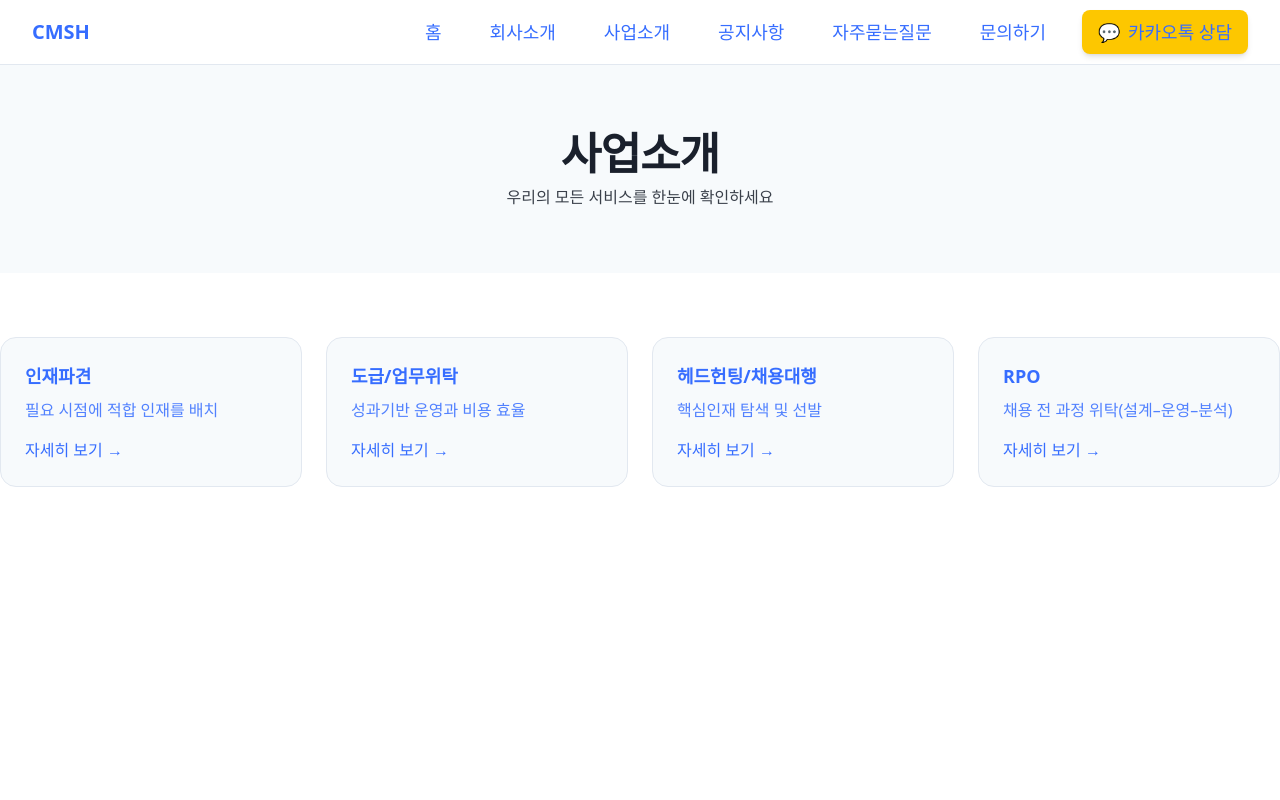
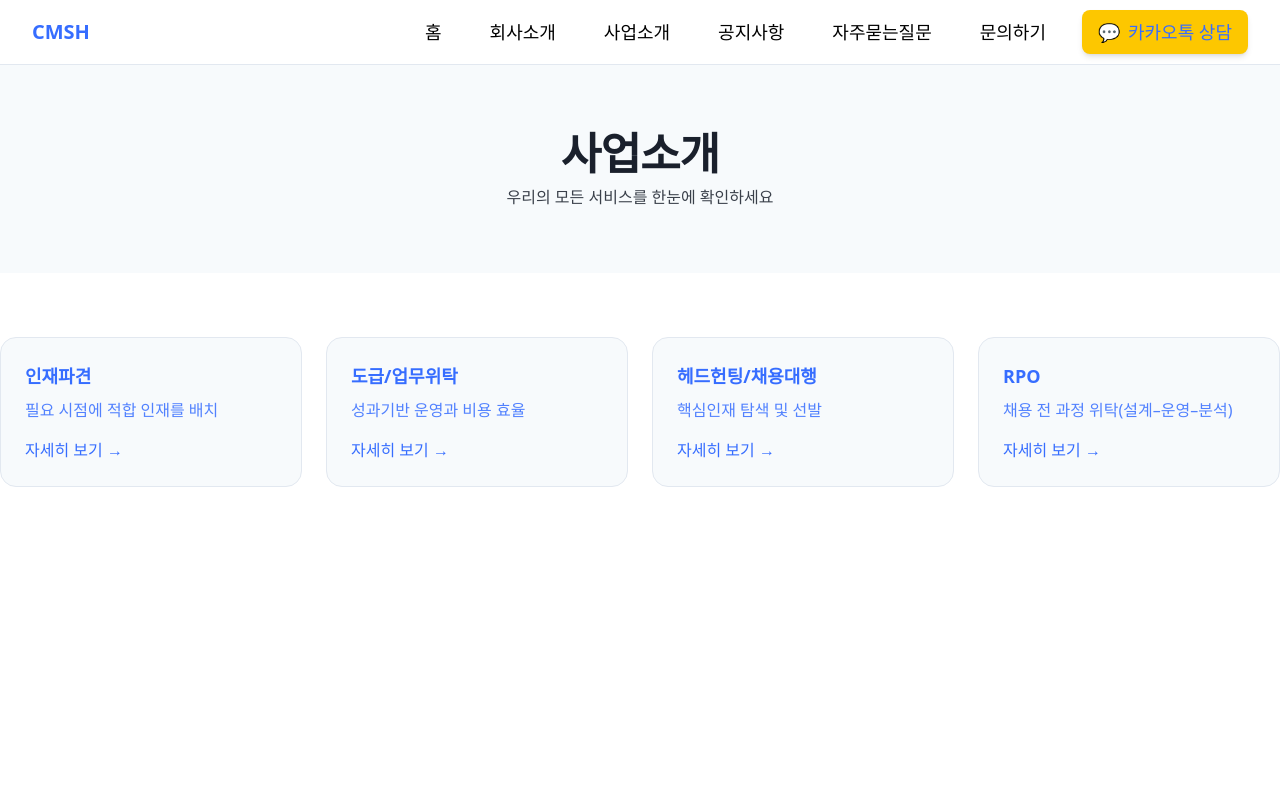
Before and after one commit to 0915cmsh/0915cmsh-website, a Next.js app: page / in a window 1280 px wide. Shown: the top 800 px of the page. Built offline with nearby package versions, Linux system fonts and the light colour scheme.

Commit message:
메뉴 색상 수정: 전역 CSS 우선순위 문제 해결하여 검정색으로 강제 적용

```diff
--- a/src/components/Header.tsx
+++ b/src/components/Header.tsx
@@ -8,22 +8,22 @@ export default function Header(){
       <div className="max-w-7xl mx-auto px-4 sm:px-6 lg:px-8 h-16 flex items-center justify-between">
         <Link href="/" className="text-xl font-bold">{COMPANY.name}</Link>
         <nav className="hidden md:flex items-center gap-6 text-lg">
-          <Link href="/" className="group px-3 py-2 text-black transition-all duration-300 hover:text-blue-600 hover:scale-110 hover:font-bold">
+          <Link href="/" className="group px-3 py-2 !text-black transition-all duration-300 hover:text-blue-600 hover:scale-110 hover:font-bold">
             홈
           </Link>
-          <Link href="/about/greeting" className="group px-3 py-2 text-black transition-all duration-300 hover:text-blue-600 hover:scale-110 hover:font-bold">
+          <Link href="/about/greeting" className="group px-3 py-2 !text-black transition-all duration-300 hover:text-blue-600 hover:scale-110 hover:font-bold">
             회사소개
           </Link>
-          <Link href="/business" className="group px-3 py-2 text-black transition-all duration-300 hover:text-blue-600 hover:scale-110 hover:font-bold">
+          <Link href="/business" className="group px-3 py-2 !text-black transition-all duration-300 hover:text-blue-600 hover:scale-110 hover:font-bold">
             사업소개
           </Link>
-          <Link href="/notice" className="group px-3 py-2 text-black transition-all duration-300 hover:text-blue-600 hover:scale-110 hover:font-bold">
+          <Link href="/notice" className="group px-3 py-2 !text-black transition-all duration-300 hover:text-blue-600 hover:scale-110 hover:font-bold">
             공지사항
           </Link>
-          <Link href="/faq" className="group px-3 py-2 text-black transition-all duration-300 hover:text-blue-600 hover:scale-110 hover:font-bold">
+          <Link href="/faq" className="group px-3 py-2 !text-black transition-all duration-300 hover:text-blue-600 hover:scale-110 hover:font-bold">
             자주묻는질문
           </Link>
-          <Link href="/inquiry/board" className="group px-3 py-2 text-black transition-all duration-300 hover:text-blue-600 hover:scale-110 hover:font-bold">
+          <Link href="/inquiry/board" className="group px-3 py-2 !text-black transition-all duration-300 hover:text-blue-600 hover:scale-110 hover:font-bold">
             문의하기
           </Link>
           <a
```
